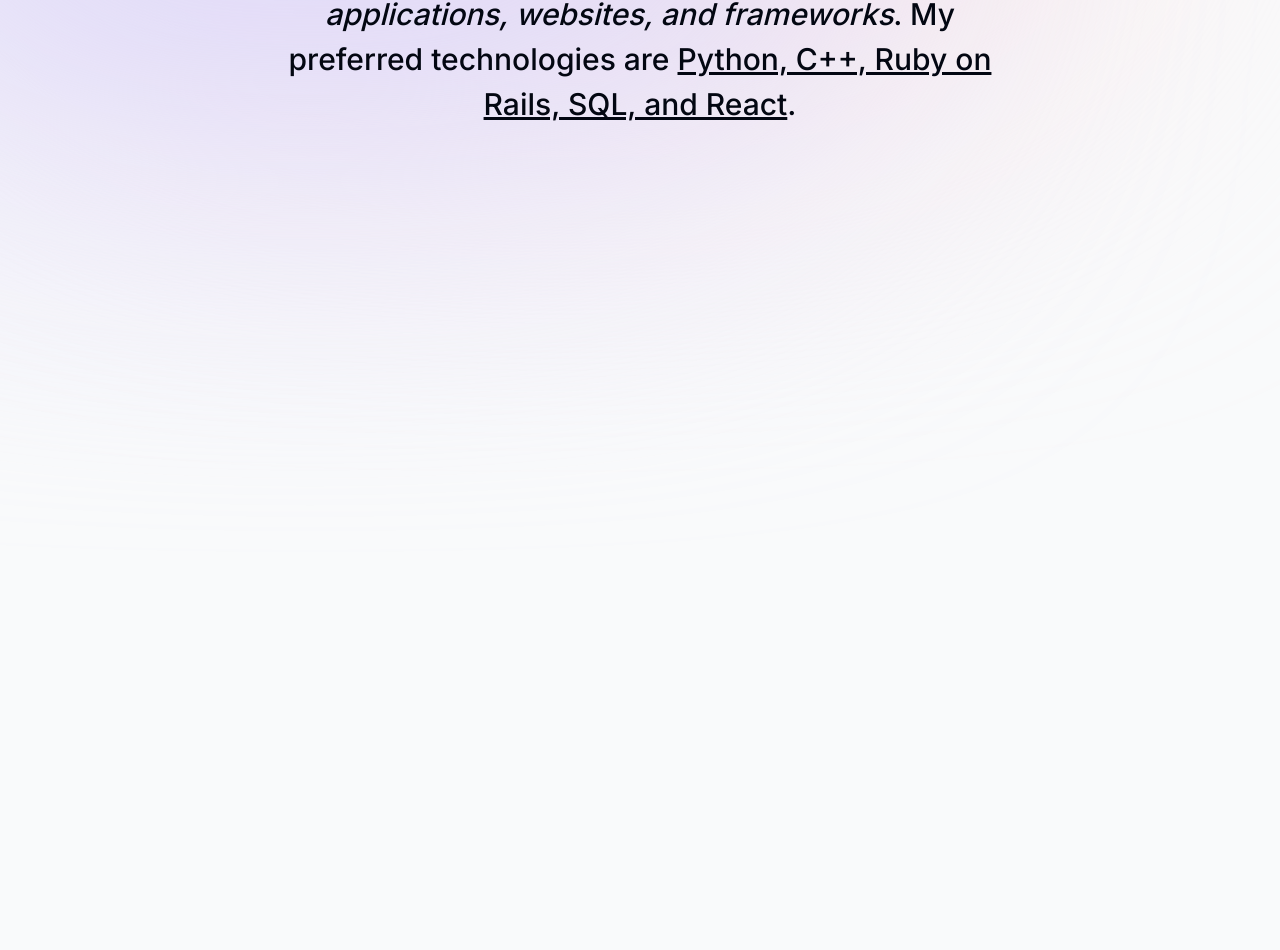
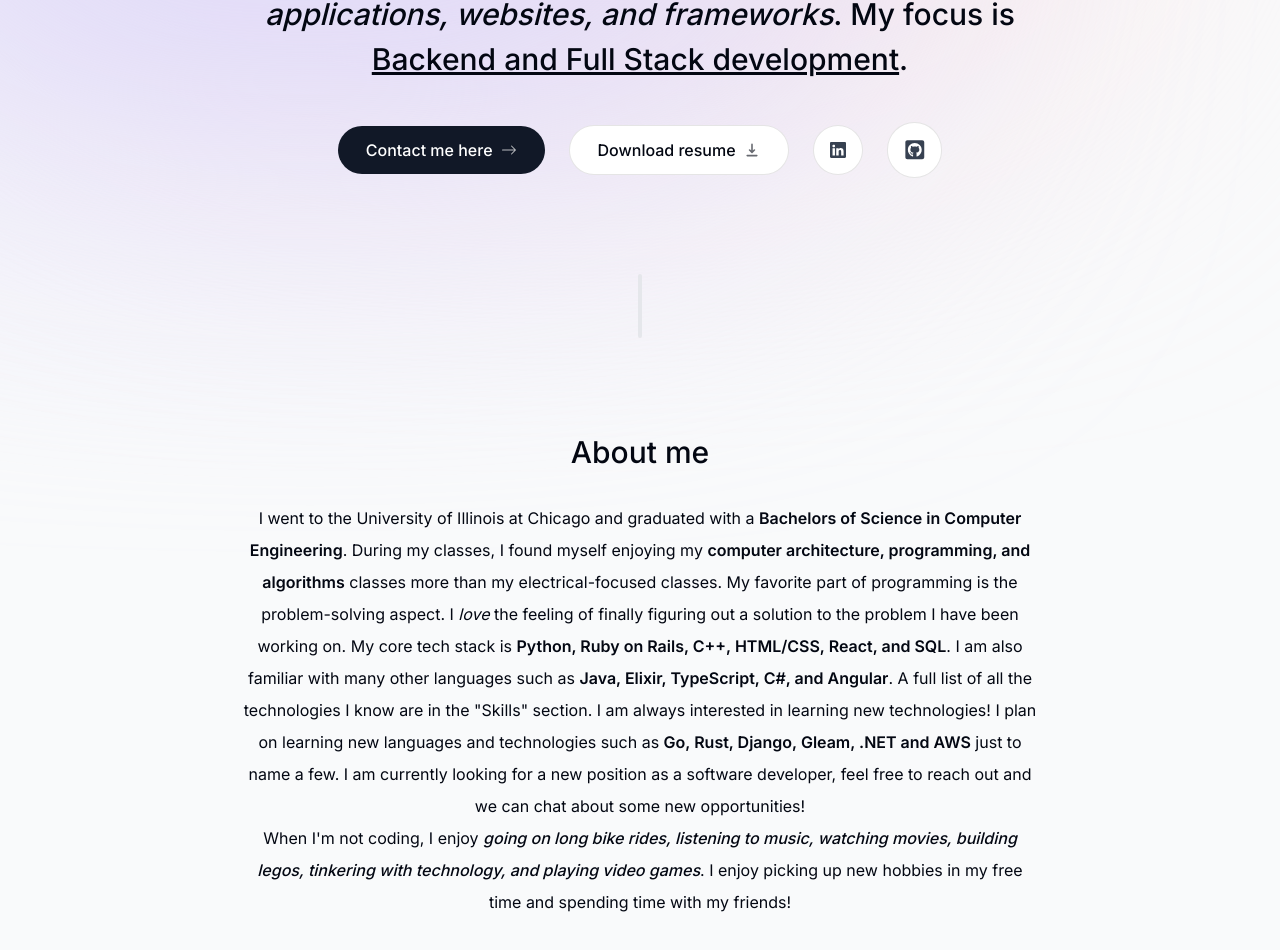
Before and after one commit to chrs-alt-esc/portfolioWebsite, a Next.js app: page / in a window 1280 px wide. Shown: the part 354-1304 px from the top of the page. Built offline with nearby package versions, Linux system fonts and the light colour scheme.

Commit message:
Intro buttons and "About Me" section completed

```diff
--- a/app/page.tsx
+++ b/app/page.tsx
@@ -1,9 +1,13 @@
+import About from "@/components/about";
 import Intro from "@/components/intro";
+import SectionDivder from "@/components/section_divider";
 
 export default function Home() {
   return (
     <main className="flex flex-col items-center px-4">
       <Intro />
+      <SectionDivder />
+      <About />
     </main>
   )
 }
--- /dev/null
+++ b/components/about.tsx
@@ -0,0 +1,40 @@
+"use client";
+
+import React from 'react';
+import SectionHeading from './section_heading';
+import { motion } from "framer-motion";
+
+
+export default function About() {
+  return (
+    <motion.section
+      className="mb-28 max-w-[50rem] text-center leading-8"
+      initial = {{ opacity: 0, y: 100 }}
+      animate = {{ opacity: 1, y: 0 }}
+      transition = {{
+        delay: 0.15
+      }}
+    >
+      <SectionHeading>About me</SectionHeading>
+      <p mb-3>
+        I went to the University of Illinois at Chicago and graduated with a {" "}
+        <span className="font-semibold">Bachelors of Science in Computer Engineering</span>. During my classes, I found myself enjoying my {" "}
+        <span className="font-semibold">computer architecture, programming, and algorithms</span> classes more than my electrical-focused classes.
+        My favorite part of programming is the problem-solving aspect. I{" "}
+        <span className="italic">love</span> the feeling of finally figuring out a solution to the problem I have been working on.
+        My core tech stack is{" "}
+        <span className="font-semibold">Python, Ruby on Rails, C++, HTML/CSS, React, and SQL</span>. I am also familiar with many other languages such as{" "}
+        <span className="font-semibold">Java, Elixir, TypeScript, C#, and Angular</span>. A full list of all the technologies I know are in the "Skills" section.
+        I am always interested in learning new technologies! I plan on learning new languages and technologies such as{" "}
+        <span className="font-semibold">Go, Rust, Django, Gleam, .NET and AWS</span> just to name a few.
+        I am currently looking for a new position as a software developer, feel free to reach out and we can chat about some new opportunities!
+      </p>
+
+      <p>
+        When I'm not coding, I enjoy{" "}
+        <span className="font-medium italic">going on long bike rides, listening to music, watching movies, building legos, tinkering with technology, and playing video games</span>.
+        I enjoy picking up new hobbies in my free time and spending time with my friends!
+      </p>
+    </motion.section>
+  )
+}
--- a/components/intro.tsx
+++ b/components/intro.tsx
@@ -4,6 +4,10 @@
 import profilePic from '@/public/toad_dr_pepper.jpg';
 import React from 'react';
 import { motion } from "framer-motion";
+import Link from 'next/link';
+import { BsArrowRight, BsLinkedin } from "react-icons/bs";
+import { HiDownload } from "react-icons/hi";
+import { FaGithubSquare } from 'react-icons/fa';
 
 export default function Intro() {
   return (
@@ -36,7 +40,7 @@
               type: "spring",
               stiffness: 125,
               delay: 0.1,
-              duration: 0.5
+              duration: 0.5,
             }}
           >
             👋
@@ -52,9 +56,46 @@
         <span className="font-bold">{`Chris Escobar`}</span>! I'm a{" "}
         <span className="font-bold">{`software developer`}</span> with{" "}
         <span className="font-bold">{`3 years`}</span> of experience. I enjoy building{" "}
-        <span className="italic">{`applications, websites, and frameworks`}</span>. My preferred technologies are{" "}
-        <span className="underline">{`Python, C++, Ruby on Rails, SQL, and React`}</span>.
+        <span className="italic">{`applications, websites, and frameworks`}</span>. My focus is{" "}
+        <span className="underline">{`Backend and Full Stack development`}</span>.
       </motion.p>
+
+      <motion.div
+        className="flex flex-col sm:flex-row items-center justify-center gap-6 px-6 text-lf font-medium"
+        initial = {{ opacity: 0, y: 100 }}
+        animate = {{ opacity: 1, y: 0 }}
+        transition={{
+          delay: 0.1
+        }}
+      >
+        <Link
+          href="#contact"
+          className="group bg-gray-900 text-white px-7 py-3 flex items-center gap-2 rounded-full outline-none focus:scale-110 hover:scale-110 hover:bg-gray-950 active:scale-105 transition"
+        >
+          Contact me here <BsArrowRight className="opacity-70 group-hover:translate-x-1 transition"/>
+        </Link>
+        <a
+          className="group bg-white px-7 py-3 flex items-center gap-2 rounded-full border border-black/10 outline-none focus:scale-110 hover:scale-110 active:scale-105 transition cursor-pointer"
+          href="/Chris_Escobar_resume_tech2c.pdf"
+          download
+        >
+          Download resume <HiDownload className="opacity-60 transition"/>
+        </a>
+        <a
+          className="bg-white p-4 text-gray-700 flex items-center gap-2 rounded-full border border-black/10 outline-none focus:scale-[1.15] hover:scale-[1.15] hover:text-gray-950 active:scale-105 transition cursor-pointer"
+          href="https://www.linkedin.com/in/chris-r-escobar/"
+          target="_blank"
+        >
+          <BsLinkedin />
+        </a>
+        <a
+          className="bg-white p-4 text-gray-700 flex items-center gap-2 text-[1.35rem] rounded-full border border-black/10 outline-none focus:scale-[1.15] hover:scale-[1.15] hover:text-gray-950 active:scale-105 transition cursor-pointer"
+          href="https://github.com/eschriscobar"
+          target='_blank'
+        >
+          <FaGithubSquare />
+        </a>
+      </motion.div>
     </section>
   )
 }
--- /dev/null
+++ b/components/section_divider.tsx
@@ -0,0 +1,17 @@
+"use client";
+
+import React from 'react';
+import { motion } from "framer-motion";
+
+export default function SectionDivder() {
+  return (
+    <motion.div
+    className="bg-gray-200 my-24 h-16 w-1 rounded-full hidden sm:block"
+    initial = {{ opacity: 0, y: 100 }}
+    animate = {{ opacity: 1, y: 0 }}
+    transition = {{
+      delay: 0.125
+    }}
+    />
+  )
+}
--- /dev/null
+++ b/components/section_heading.tsx
@@ -0,0 +1,12 @@
+import React from 'react'
+
+type SectionHeadingProps = {
+  children: React.ReactNode
+}
+
+export default function SectionHeading({
+  children }: SectionHeadingProps ) {
+  return (
+    <h2 className="text-3xl font-medium mb-8">{children}</h2>
+  )
+}
```
Also changed, not shown: 1 other file (tests, documents, lock files or other folders). Lines whose indentation alone changed are shown as unchanged.
